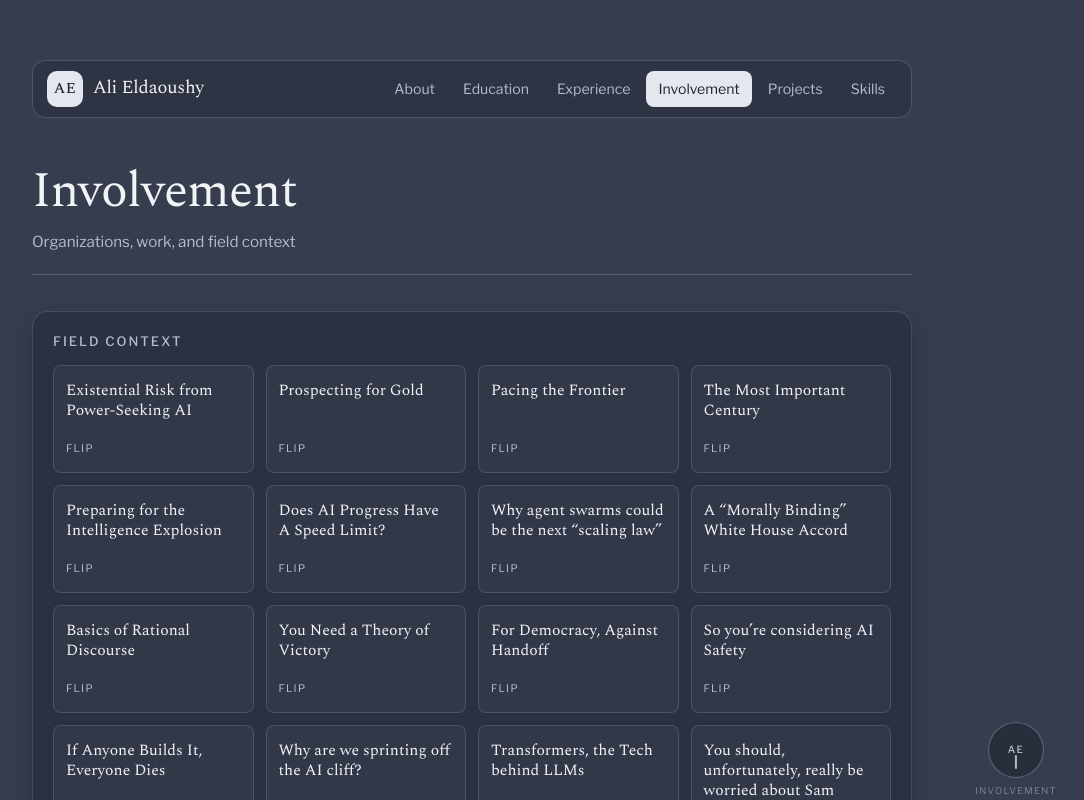
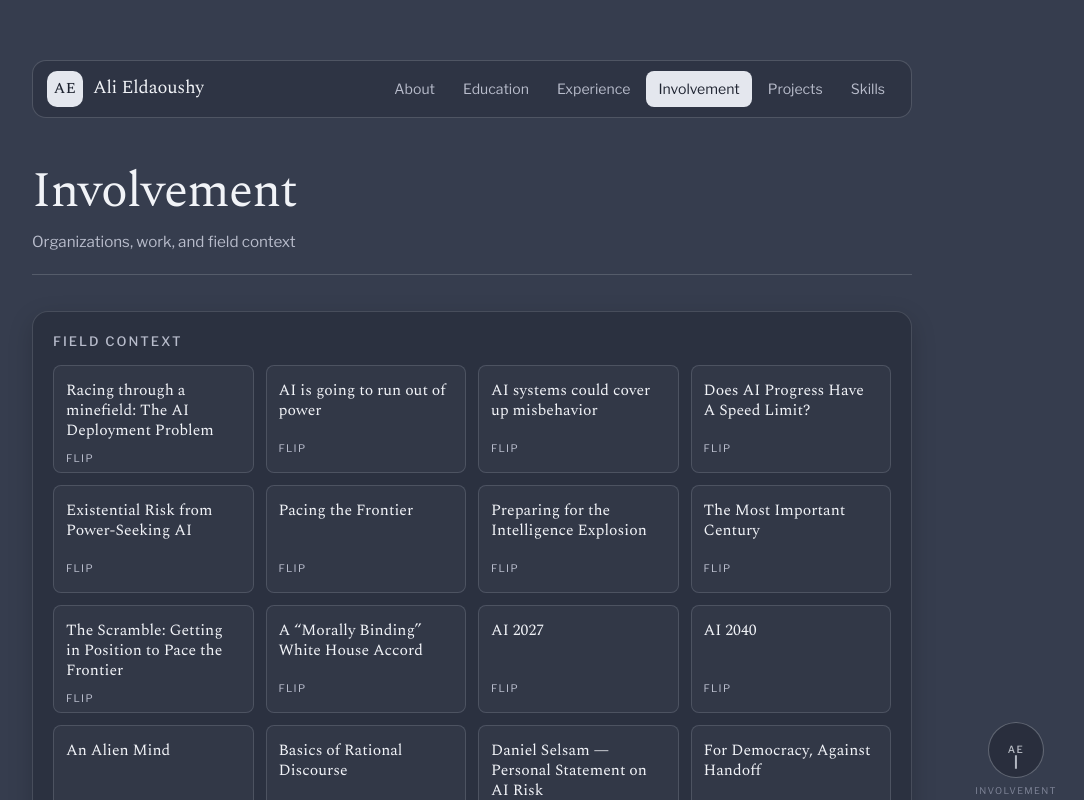
Before and after one commit to alieldaoushyuci/portfolio, a Next.js app: page /portfolio/involvement in a window 1280 px wide. Shown: the top 800 px of the page, without its empty margins (168-1252 px from the left). Built offline with nearby package versions, Linux system fonts and the light colour scheme.

Commit message:
Add seven new AGI Strategy readings to Field Context and match the course order.

```diff
--- a/app/involvement/page.jsx
+++ b/app/involvement/page.jsx
@@ -3,100 +3,128 @@ import FieldContextDeck from '../components/FieldContextDeck';
 
 const FIELD_CONTEXT = [
   {
+    title: 'Racing through a minefield: The AI Deployment Problem',
+    href: 'https://www.cold-takes.com/racing-through-a-minefield-the-ai-deployment-problem/',
+  },
+  {
+    title: 'AI is going to run out of power',
+    href: 'https://www.transformernews.ai/p/ai-will-run-out-of-power',
+  },
+  {
+    title: 'AI systems could cover up misbehavior',
+    href: 'https://metr.org/blog/2026-10-06-ai-systems-could-cover-up-misbehavior/',
+  },
+  {
+    title: 'Does AI Progress Have A Speed Limit?',
+    href: 'https://asteriskmag.com/issues/10/does-ai-progress-have-a-speed-limit',
+  },
+  {
     title: 'Existential Risk from Power-Seeking AI',
     href: 'https://arxiv.org/abs/2206.13353',
+  },
+  {
+    title: 'Pacing the Frontier',
+    href: 'https://pacing.tech/',
+  },
+  {
+    title: 'Preparing for the Intelligence Explosion',
+    href: 'https://www.forethought.org/research/preparing-for-the-intelligence-explosion',
+  },
+  {
+    title: 'The Most Important Century',
+    href: 'https://www.cold-takes.com/most-important-century/',
+  },
+  {
+    title: 'The Scramble: Getting in Position to Pace the Frontier',
+    href: 'https://blog.peterwildeford.com/p/the-scramble-getting-in-position',
+  },
+  {
+    title: 'A “Morally Binding” White House Accord',
+    href: 'https://thezvi.substack.com/p/a-morally-binding-white-house-accord',
+  },
+  {
+    title: 'AI 2027',
+    href: 'https://ai-2027.com/',
+  },
+  {
+    title: 'AI 2040',
+    href: 'https://ai-2040.com/',
+  },
+  {
+    title: 'An Alien Mind',
+    href: 'https://openai.com/index/an-alien-mind/',
+  },
+  {
+    title: 'Basics of Rational Discourse',
+    href: 'https://www.lesswrong.com/posts/XPv4sYrKnPzeJASuk/basics-of-rationalist-discourse',
+  },
+  {
+    title: 'Daniel Selsam — Personal Statement on AI Risk',
+    href: 'https://docs.google.com/document/d/e/2PACX-1vQNl3SEX5IyA6d9qHjjFZN-qzGRZNFI6b63g-yu1Fy-ZYkVfCWm7i9WXRXw63m6yDB_auDuPLyQ7jBm/pub',
+  },
+  {
+    title: 'For Democracy, Against Handoff',
+    href: 'https://forum.effectivealtruism.org/posts/Tamg8ud99r3yRYgGg/for-democracy-against-handoff',
+  },
+  {
+    title: 'Future of AI',
+    href: 'https://bluedot.org/courses/future-of-ai/1/1',
+  },
+  {
+    title: 'How to get into AI Safety in 3 months',
+    href: 'https://80000hours.org/2026/09/how-to-get-into-ai-safety-in-three-months/',
+  },
+  {
+    title: 'If Anyone Builds It, Everyone Dies',
+    href: 'https://ifanyonebuildsit.com/',
+  },
+  {
+    title: 'If you remember one AI disaster, make it this one',
+    href: 'https://www.youtube.com/watch?v=r_9wkavYt4Y',
+  },
+  {
+    title: 'Intro to Effective Altruism',
+    href: 'https://www.effectivealtruism.org/articles/introduction-to-effective-altruism',
   },
   {
     title: 'Prospecting for Gold',
     href: 'https://forum.effectivealtruism.org/posts/YY6PSor7TAZdyFRQi/prospecting-for-gold-owen-cotton-barratt',
   },
   {
-    title: 'Pacing the Frontier',
-    href: 'https://pacing.tech/',
+    title: 'So you’re considering AI Safety',
+    href: 'https://aisafety.info/',
   },
   {
-    title: 'The Most Important Century',
-    href: 'https://www.cold-takes.com/most-important-century/',
+    title: 'The case for multi-decade AI Timelines',
+    href: 'https://epochai.substack.com/p/the-case-for-multi-decade-ai-timelines',
   },
   {
-    title: 'Preparing for the Intelligence Explosion',
-    href: 'https://www.forethought.org/research/preparing-for-the-intelligence-explosion',
+    title: 'The Rise and Fall of Agent Civilizations',
+    href: 'https://www.dwarkesh.com/p/openai-huggingface',
   },
   {
-    title: 'Does AI Progress Have A Speed Limit?',
-    href: 'https://asteriskmag.com/issues/10/does-ai-progress-have-a-speed-limit',
+    title: 'Transformers, the Tech behind LLMs',
+    href: 'https://www.youtube.com/watch?v=wjZofJX0v4M',
+  },
+  {
+    title: 'We’re Not Ready for Superintelligence (AI 2027)',
+    href: 'https://www.youtube.com/watch?v=5KVDDfAkRgc',
   },
   {
     title: 'Why agent swarms could be the next “scaling law”',
     href: 'https://www.understandingai.org/p/why-agent-swarms-could-be-the-next',
   },
   {
-    title: 'A “Morally Binding” White House Accord',
-    href: 'https://thezvi.substack.com/p/a-morally-binding-white-house-accord',
-  },
-  {
-    title: 'Basics of Rational Discourse',
-    href: 'https://www.lesswrong.com/posts/XPv4sYrKnPzeJASuk/basics-of-rationalist-discourse',
+    title: 'Why are we sprinting off the AI cliff?',
+    href: 'https://www.youtube.com/watch?v=fjZ90V_JREk',
   },
   {
     title: 'You Need a Theory of Victory',
     href: 'https://firstscattering.com/p/you-need-a-theory-of-victory',
   },
   {
-    title: 'For Democracy, Against Handoff',
-    href: 'https://forum.effectivealtruism.org/posts/Tamg8ud99r3yRYgGg/for-democracy-against-handoff',
-  },
-  {
-    title: 'So you’re considering AI Safety',
-    href: 'https://aisafety.info/',
-  },
-  {
-    title: 'If Anyone Builds It, Everyone Dies',
-    href: 'https://ifanyonebuildsit.com/',
-  },
-  {
-    title: 'Why are we sprinting off the AI cliff?',
-    href: 'https://www.youtube.com/watch?v=fjZ90V_JREk',
-  },
-  {
-    title: 'Transformers, the Tech behind LLMs',
-    href: 'https://www.youtube.com/watch?v=wjZofJX0v4M',
-  },
-  {
     title: 'You should, unfortunately, really be worried about Sam Altman',
     href: 'https://www.youtube.com/watch?v=_eYTkvZqbnQ',
-  },
-  {
-    title: 'The case for multi-decade AI Timelines',
-    href: 'https://epochai.substack.com/p/the-case-for-multi-decade-ai-timelines',
-  },
-  {
-    title: 'Intro to Effective Altruism',
-    href: 'https://www.effectivealtruism.org/articles/introduction-to-effective-altruism',
-  },
-  {
-    title: 'How to get into AI Safety in 3 months',
-    href: 'https://80000hours.org/2026/09/how-to-get-into-ai-safety-in-three-months/',
-  },
-  {
-    title: 'The Rise and Fall of Agent Civilizations',
-    href: 'https://www.dwarkesh.com/p/openai-huggingface',
-  },
-  {
-    title: 'If you remember one AI disaster, make it this one',
-    href: 'https://www.youtube.com/watch?v=r_9wkavYt4Y',
-  },
-  {
-    title: 'We’re Not Ready for Superintelligence (AI 2027)',
-    href: 'https://www.youtube.com/watch?v=5KVDDfAkRgc',
-  },
-  {
-    title: 'AI 2040',
-    href: 'https://ai-2040.com/',
-  },
-  {
-    title: 'Future of AI',
-    href: 'https://bluedot.org/courses/future-of-ai/1/1',
   },
 ];
 
```
Also changed, not shown: 30 other files (tests, documents, lock files or other folders).
